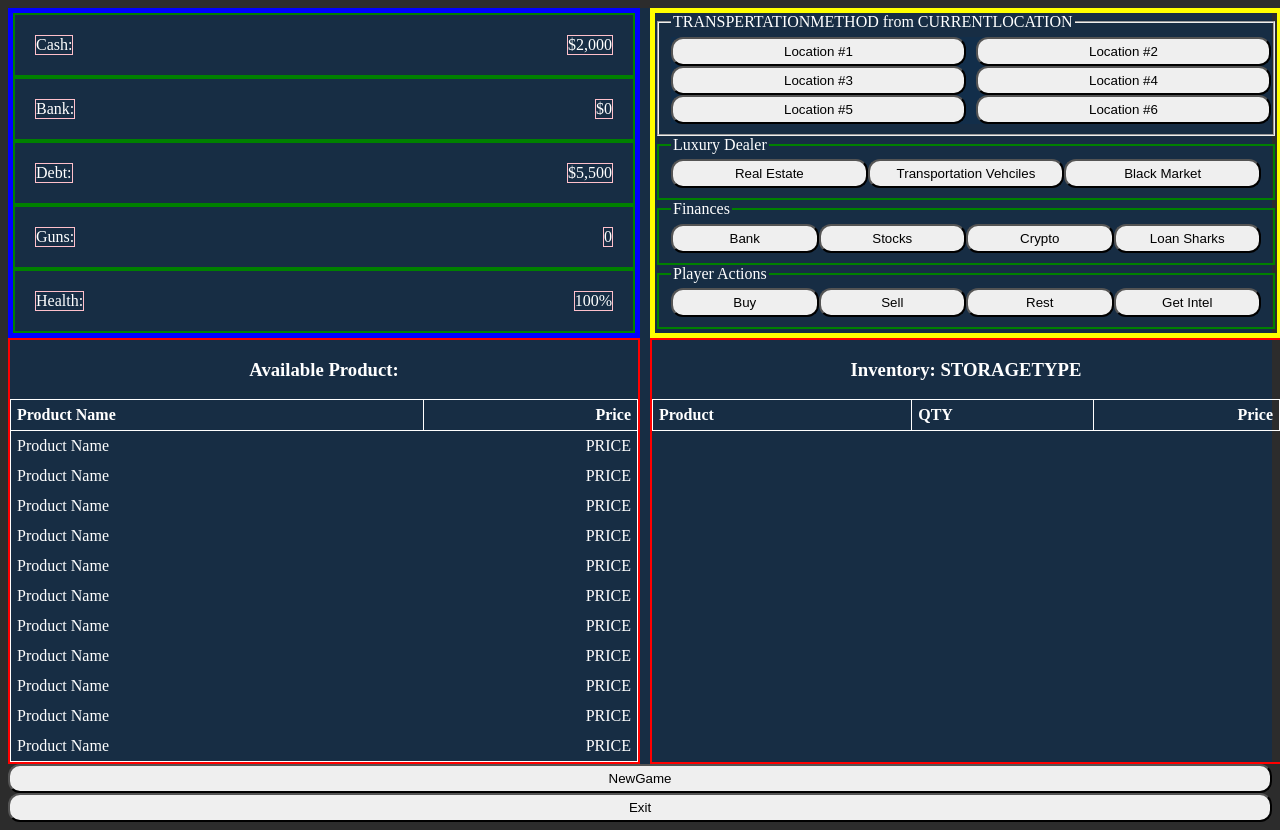
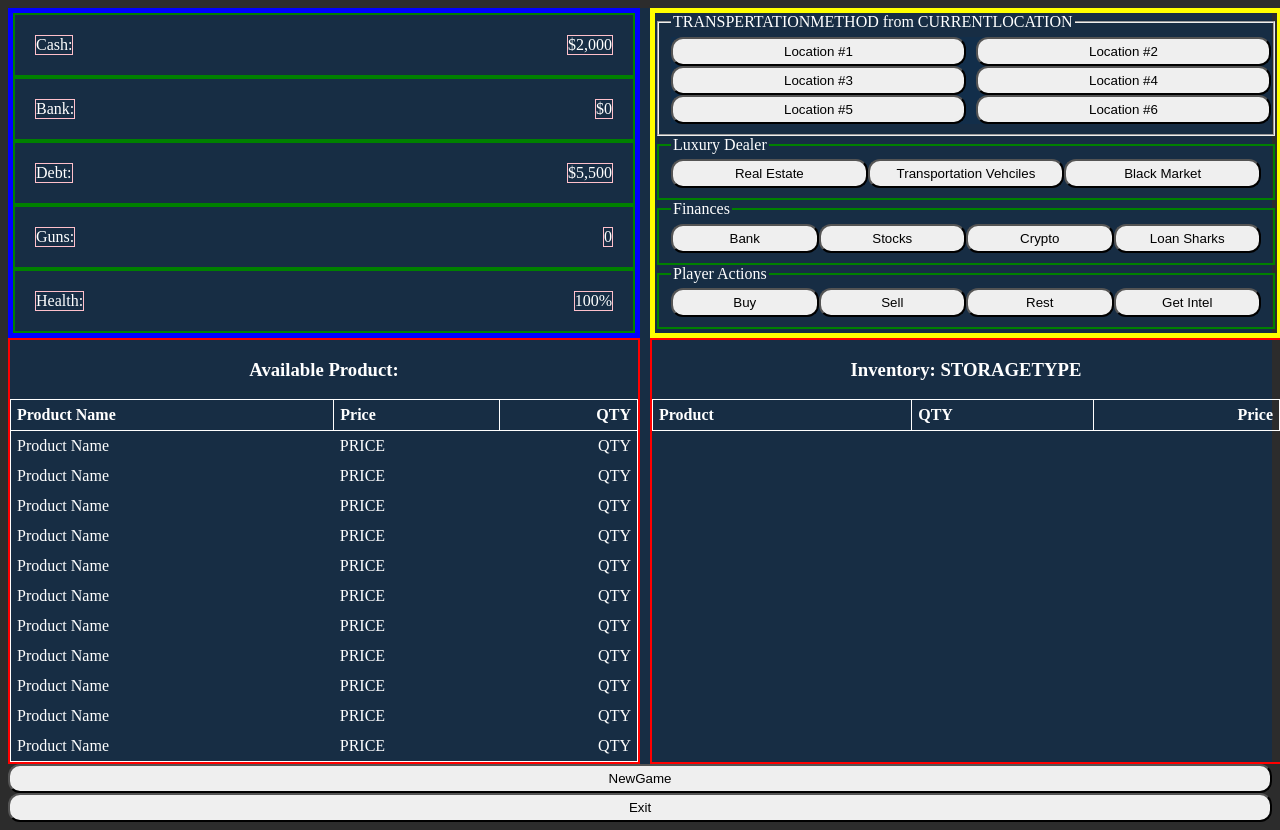
Before and after one commit to KPInc425/dopewarzclone, a website built with webpack: page src/indexTemplate.html in a window 1280 px wide. Built offline with nearby package versions, Linux system fonts and the light colour scheme.

```diff
--- a/src/dopeWarz.js
+++ b/src/dopeWarz.js
@@ -503,10 +503,11 @@
         },
     ];
 
+    const populateScoreboard = () => {
+        const cashDisplay = document.getElementById('cashDisplay');
+        console.log(cashDisplay);
 
-
-
-
+    }
 
 
 
--- a/src/indexTemplate.html
+++ b/src/indexTemplate.html
@@ -14,16 +14,16 @@
         <div class="grid">
             <div id="scoreBoard">
                 <div id="cashScoreContainer" class="flexContainer">
-                    <p class="resourceLabel">Cash:</p><p class="resourceAmount">$2,000</p>
+                    <p class="resourceLabel">Cash:</p><p class="resourceAmount" id="cashDisplay">$2,000</p>
                 </div>
                 <div id="bankScoreContainer" class="flexContainer">
-                    <p class="resourceLabel">Bank:</p><p class="resourceAmount">$0</p>
+                    <p class="resourceLabel">Bank:</p><p class="resourceAmount" id="bankDisplay">$0</p>
                 </div>
                 <div id="debtScoreContainer" class="flexContainer">
-                    <p class="resourceLabel">Debt:</p><p class="resourceAmount">$5,500</p>
+                    <p class="resourceLabel">Debt:</p><p class="resourceAmount" id="debtDisplay">$5,500</p>
                 </div>
                 <div id="gunsScoreContainer" class="flexContainer">
-                    <p class="resourceLabel">Guns:</p><p class="resourceAmount">0</p>
+                    <p class="resourceLabel">Guns:</p><p class="resourceAmount" id="gunDisplay">0</p>
                 </div>
                 <div id="healthScoreContainer" class="flexContainer">
                     <p class="resourceLabel">Health:</p><p class="resourceAmount">100%</p>
@@ -68,51 +68,64 @@
                     <tr>
                         <th>Product Name</th>
                         <th data-product-price="">Price</th>
+                        <th>QTY</th>
                     </tr>
                     <tr>
                         <td>Product Name</td>
                         <td>PRICE</td>
+                        <td>QTY</td>
                     </tr>
                     <tr>
                         <td>Product Name</td>
                         <td>PRICE</td>
+                        <td>QTY</td>
                     </tr>
                     <tr>
                         <td>Product Name</td>
                         <td>PRICE</td>
+                        <td>QTY</td>
                     </tr>
                     <tr>
                         <td>Product Name</td>
                         <td>PRICE</td>
+                        <td>QTY</td>
                     </tr>
                     <tr>
                         <td>Product Name</td>
                         <td>PRICE</td>
+                        <td>QTY</td>
                     </tr>
                     <tr>
                         <td>Product Name</td>
                         <td>PRICE</td>
+                        <td>QTY</td>
                     </tr>
                     <tr>
                         <td>Product Name</td>
                         <td>PRICE</td>
+                        <td>QTY</td>
                     </tr>
                     <tr>
                         <td>Product Name</td>
                         <td>PRICE</td>
+                        <td>QTY</td>
                     </tr>
                     <tr>
                         <td>Product Name</td>
                         <td>PRICE</td>
+                        <td>QTY</td>
                     </tr>
                     <tr>
                         <td>Product Name</td>
                         <td>PRICE</td>
+                        <td>QTY</td>
                     </tr>
                     <tr>
                         <td>Product Name</td>
                         <td>PRICE</td>
+                        <td>QTY</td>
                     </tr>
+
                 </table>
             </div>
             <div id="availableProduct">
```
